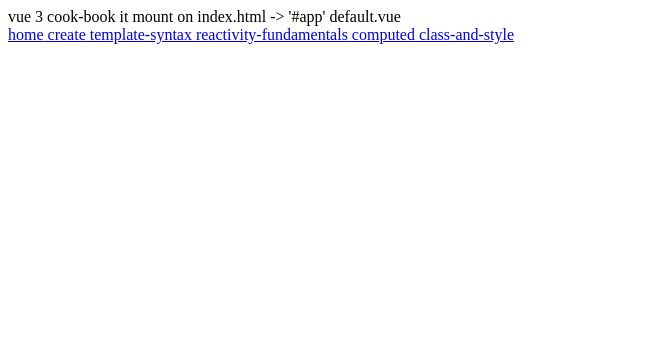
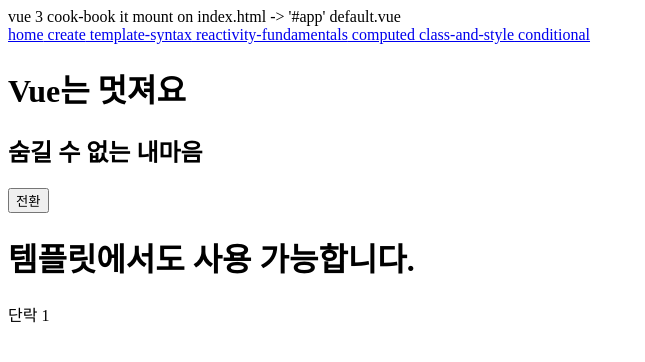
Before and after one commit to Nontrust/vue-3-cooking..., a Vue app: page /essentials/conditional in a window 1280 px wide. Shown: the top 362 px of the page, without its empty margins (0-645 px from the left). Built offline with nearby package versions, Linux system fonts and the light colour scheme.

Commit message:
[4_conditional] learn v-if v-else

```diff
--- a/src/components/Default.vue
+++ b/src/components/Default.vue
@@ -10,6 +10,7 @@
    <router-link to="/essentials/reactivity-fundamentals"> reactivity-fundamentals</router-link>
    <router-link to="/essentials/computed"> computed</router-link>
    <router-link to="/essentials/class-and-style"> class-and-style</router-link>
+   <router-link to="/essentials/conditional"> conditional</router-link>
  </div>
 
 </template>
--- /dev/null
+++ b/src/page/essentials/Conditional.vue
@@ -0,0 +1,25 @@
+<script setup>
+import {ref} from "vue";
+
+const awsome = ref(true)
+</script>
+
+<template>
+    <div>
+        <h1 v-if="awsome"> Vue는 멋져요 </h1>
+        <h1 v-else> Vue는 못생겼어요 </h1>
+
+        <h2 v-show="awsome">숨길 수 없는 내마음</h2>
+        <button @click="awsome = !awsome">
+            전환
+        </button>
+    </div>
+    <template v-if="true">
+        <h1>템플릿에서도 사용 가능합니다.</h1>
+        <p>단락 1</p>
+    </template>
+</template>
+
+<style lang="scss" scoped>
+
+</style>
--- a/src/route/index.js
+++ b/src/route/index.js
@@ -10,6 +10,7 @@ import App from "@/App.vue";
 import { createRouter, createWebHistory } from 'vue-router'
 import Computed from "@/page/essentials/Computed.vue";
 import ClassAndStyle from "@/page/essentials/ClassAndStyle.vue";
+import Conditional from "@/page/essentials/Conditional.vue";
 
 
 /**
@@ -22,6 +23,7 @@ const routes = [
     {path:'/essentials/reactivity-fundamentals', component:ReactivityFundamentals},
     {path:'/essentials/computed', component:Computed},
     {path:'/essentials/class-and-style', component:ClassAndStyle},
+    {path:'/essentials/conditional', component:Conditional},
 ];
 
 /**
```
